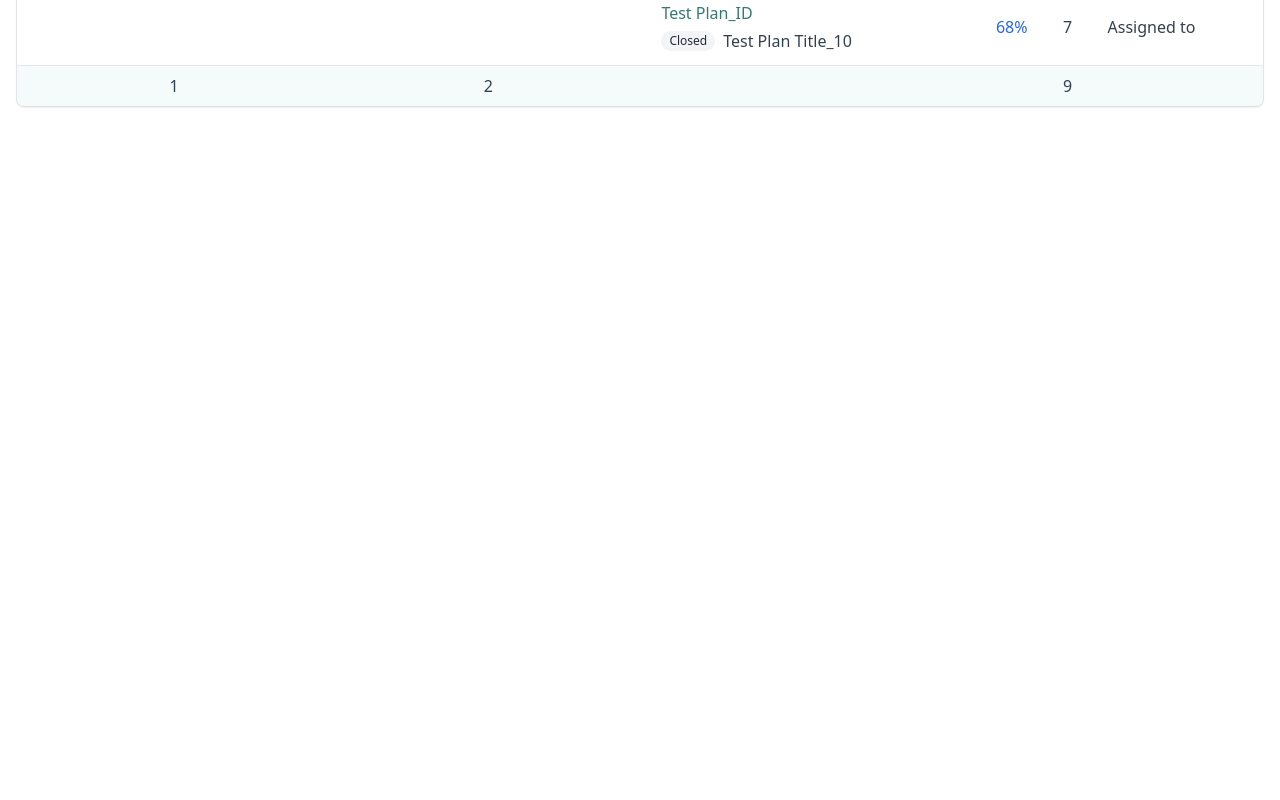
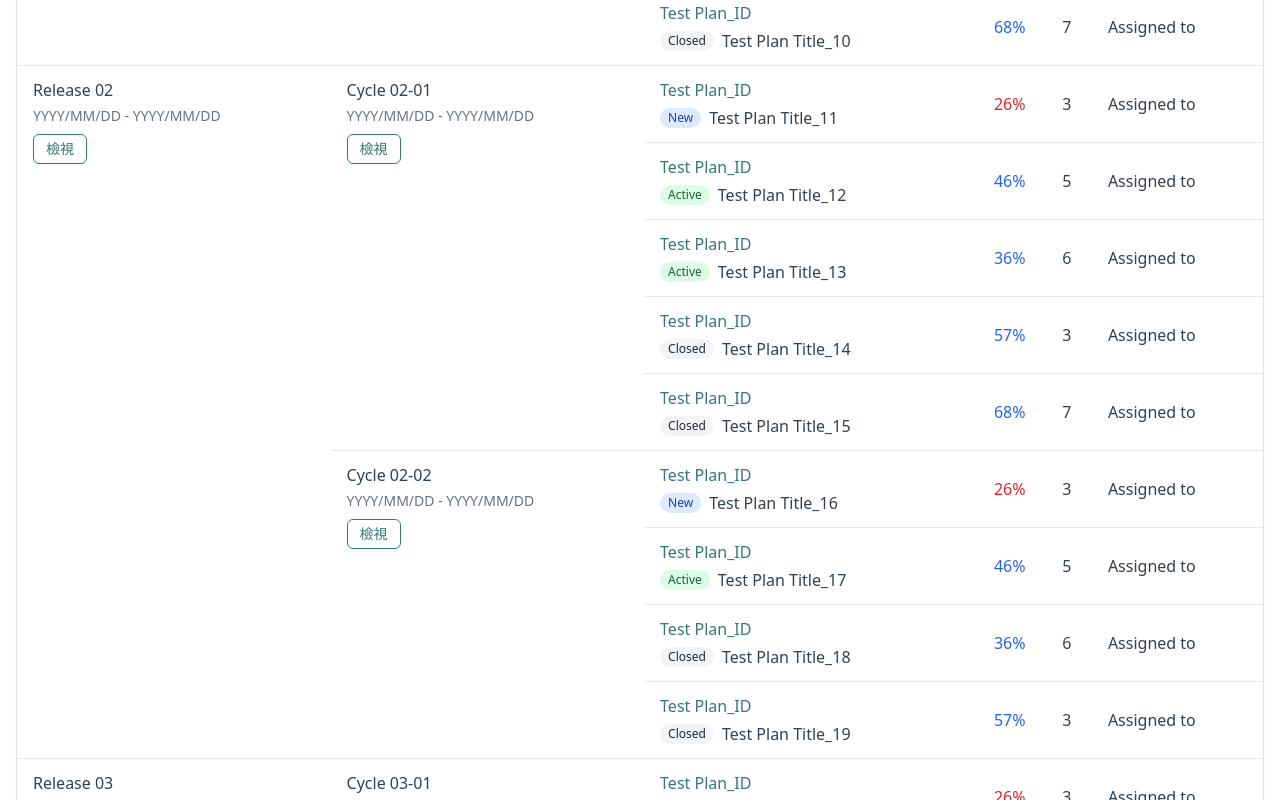
Before and after one commit to JillDai/friendly-page-mancer, a React (Vite) app: page / in a window 1280 px wide. Shown: the part 1160-1960 px from the top of the page. Before the commit the page ends 1323 px from the top, so only its background shows below. Built offline with nearby package versions, Linux system fonts and the light colour scheme.

Commit message:
Update overview page
- Update tab styling.
- Update filter options for release.
- Update release name in the table.

```diff
--- a/src/components/TestPlanTable.tsx
+++ b/src/components/TestPlanTable.tsx
@@ -19,17 +19,17 @@ interface CycleData {
   plans: TestPlan[];
 }
 
-interface SprintData {
+interface ReleaseData {
   id: string;
   name: string;
   dateRange: string;
   cycles: CycleData[];
 }
 
-const testData: SprintData[] = [
+const testData: ReleaseData[] = [
   {
     id: '1',
-    name: 'Sprint 01',
+    name: 'Release 01',
     dateRange: 'YYYY/MM/DD - YYYY/MM/DD',
     cycles: [
       {
@@ -57,10 +57,76 @@ const testData: SprintData[] = [
         ]
       }
     ]
+  },
+  {
+    id: '2',
+    name: 'Release 02',
+    dateRange: 'YYYY/MM/DD - YYYY/MM/DD',
+    cycles: [
+      {
+        id: '2-1',
+        name: 'Cycle 02-01',
+        dateRange: 'YYYY/MM/DD - YYYY/MM/DD',
+        plans: [
+          { id: 'Test Plan_ID', status: 'New', title: 'Test Plan Title_11', progress: 26, caseCount: 3, assignedTo: 'Assigned to' },
+          { id: 'Test Plan_ID', status: 'Active', title: 'Test Plan Title_12', progress: 46, caseCount: 5, assignedTo: 'Assigned to' },
+          { id: 'Test Plan_ID', status: 'Active', title: 'Test Plan Title_13', progress: 36, caseCount: 6, assignedTo: 'Assigned to' },
+          { id: 'Test Plan_ID', status: 'Closed', title: 'Test Plan Title_14', progress: 57, caseCount: 3, assignedTo: 'Assigned to' },
+          { id: 'Test Plan_ID', status: 'Closed', title: 'Test Plan Title_15', progress: 68, caseCount: 7, assignedTo: 'Assigned to' }
+        ]
+      },
+      {
+        id: '2-2',
+        name: 'Cycle 02-02',
+        dateRange: 'YYYY/MM/DD - YYYY/MM/DD',
+        plans: [
+          { id: 'Test Plan_ID', status: 'New', title: 'Test Plan Title_16', progress: 26, caseCount: 3, assignedTo: 'Assigned to' },
+          { id: 'Test Plan_ID', status: 'Active', title: 'Test Plan Title_17', progress: 46, caseCount: 5, assignedTo: 'Assigned to' },
+          { id: 'Test Plan_ID', status: 'Closed', title: 'Test Plan Title_18', progress: 36, caseCount: 6, assignedTo: 'Assigned to' },
+          { id: 'Test Plan_ID', status: 'Closed', title: 'Test Plan Title_19', progress: 57, caseCount: 3, assignedTo: 'Assigned to' }
+        ]
+      }
+    ]
+  },
+  {
+    id: '3',
+    name: 'Release 03',
+    dateRange: 'YYYY/MM/DD - YYYY/MM/DD',
+    cycles: [
+      {
+        id: '3-1',
+        name: 'Cycle 03-01',
+        dateRange: 'YYYY/MM/DD - YYYY/MM/DD',
+        plans: [
+          { id: 'Test Plan_ID', status: 'New', title: 'Test Plan Title_20', progress: 26, caseCount: 3, assignedTo: 'Assigned to' },
+          { id: 'Test Plan_ID', status: 'Active', title: 'Test Plan Title_21', progress: 46, caseCount: 5, assignedTo: 'Assigned to' }
+        ]
+      }
+    ]
   }
 ];
 
-const TestPlanTable = () => {
+interface TestPlanTableProps {
+  filteredReleases?: string[];
+}
+
+const TestPlanTable: React.FC<TestPlanTableProps> = ({ filteredReleases }) => {
+  // Filter the data based on selected releases
+  const filterData = () => {
+    if (!filteredReleases || filteredReleases.length === 0) {
+      return testData;
+    }
+
+    return testData.filter(release =>
+      filteredReleases.some(selectedRelease =>
+        selectedRelease.toLowerCase() === `release${release.id.padStart(2, '0')}` ||
+        selectedRelease.toLowerCase() === `release${release.id}`
+      )
+    );
+  };
+
+  const filteredData = filterData();
+
   return (
     <div className="rounded-md overflow-hidden shadow-sm">
       <table className="w-full border-collapse">
@@ -75,17 +141,17 @@ const TestPlanTable = () => {
           </tr>
         </thead>
         <tbody>
-          {testData.map((sprint) =>
-            sprint.cycles.flatMap((cycle, cIndex) =>
+          {filteredData.map((release) =>
+            release.cycles.flatMap((cycle, cIndex) =>
               cycle.plans.map((plan, pIndex) => (
                 <tr key={`${cycle.id}-${pIndex}`} className="border-b border-gray-200 hover:bg-custom-pale/30 transition-colors">
                   {pIndex === 0 && cIndex === 0 ? (
                     <td
                       className="py-3 px-4 align-top"
-                      rowSpan={sprint.cycles.reduce((acc, c) => acc + c.plans.length, 0)}
+                      rowSpan={release.cycles.reduce((acc, c) => acc + c.plans.length, 0)}
                     >
-                      <div className="font-medium">{sprint.name}</div>
-                      <div className="text-gray-500 text-sm mt-1">{sprint.dateRange}</div>
+                      <div className="font-medium">{release.name}</div>
+                      <div className="text-gray-500 text-sm mt-1">{release.dateRange}</div>
                       <Button variant="outline" className="mt-2 text-sm py-1 px-3 h-auto border-custom-teal text-custom-teal hover:bg-custom-pale hover:text-custom-teal">
                         檢視
                       </Button>
@@ -142,11 +208,17 @@ const TestPlanTable = () => {
         </tbody>
         <tfoot className="bg-custom-pale/50">
           <tr>
-            <td className="py-2 px-4 text-center">1</td>
-            <td className="py-2 px-4 text-center">2</td>
+            <td className="py-2 px-4 text-center">{filteredData.length}</td>
+            <td className="py-2 px-4 text-center">
+              {filteredData.reduce((acc, release) => acc + release.cycles.length, 0)}
+            </td>
             <td className="py-2 px-4"></td>
             <td className="py-2 px-4"></td>
-            <td className="py-2 px-4 text-center font-medium">9</td>
+            <td className="py-2 px-4 text-center font-medium">
+              {filteredData.reduce((acc, release) =>
+                acc + release.cycles.reduce((cycleAcc, cycle) =>
+                  cycleAcc + cycle.plans.reduce((planAcc, plan) => planAcc + plan.caseCount, 0), 0), 0)}
+            </td>
             <td className="py-2 px-4"></td>
           </tr>
         </tfoot>
--- a/src/pages/OverviewPage.tsx
+++ b/src/pages/OverviewPage.tsx
@@ -1,4 +1,3 @@
-
 import React, { useState } from 'react';
 import {
   Select,
@@ -19,15 +18,17 @@ const OverviewPage = () => {
 
   // Filter options data
   const releaseOptions = [
-    { value: 'sprint01', label: 'Sprint 01' },
-    { value: 'sprint02', label: 'Sprint 02' },
-    { value: 'sprint03', label: 'Sprint 03' },
+    { value: 'release01', label: 'Release 01' },
+    { value: 'release02', label: 'Release 02' },
+    { value: 'release03', label: 'Release 03' },
   ];
 
   const cycleOptions = [
     { value: 'cycle01-01', label: 'Cycle 01-01' },
     { value: 'cycle01-02', label: 'Cycle 01-02' },
     { value: 'cycle02-01', label: 'Cycle 02-01' },
+    { value: 'cycle02-02', label: 'Cycle 02-02' },
+    { value: 'cycle03-01', label: 'Cycle 03-01' },
   ];
 
   const assignedToOptions = [
@@ -36,9 +37,18 @@ const OverviewPage = () => {
     { value: 'user3', label: 'User 3' },
   ];
 
-  const [selectedReleases, setSelectedReleases] = useState([]);
-  const [selectedCycles, setSelectedCycles] = useState([]);
-  const [selectedAssignees, setSelectedAssignees] = useState([]);
+  const [selectedReleases, setSelectedReleases] = useState<string[]>([]);
+  const [selectedCycles, setSelectedCycles] = useState<string[]>([]);
+  const [selectedAssignees, setSelectedAssignees] = useState<string[]>([]);
+  const [appliedFilters, setAppliedFilters] = useState<{
+    releases: string[];
+    cycles: string[];
+    assignees: string[];
+  }>({
+    releases: [],
+    cycles: [],
+    assignees: []
+  });
 
   const handleSearch = () => {
     console.log('Searching with filters:', {
@@ -46,7 +56,12 @@ const OverviewPage = () => {
       cycles: selectedCycles,
       assignees: selectedAssignees
     });
-    // Here you would implement the actual filtering logic
+
+    setAppliedFilters({
+      releases: [...selectedReleases],
+      cycles: [...selectedCycles],
+      assignees: [...selectedAssignees]
+    });
   };
 
   return (
@@ -73,7 +88,7 @@ const OverviewPage = () => {
           <TabsList className="w-full justify-start gap-6 rounded-none bg-transparent p-0">
             <TabsTrigger
               value="overview"
-              className="border-b-2 data-[state=active]:border-custom-teal data-[state=active]:text-custom-teal data-[state=active]:font-semibold data-[state=active]:shadow-none px-2 py-2 rounded-none bg-transparent"
+              className="border-b-2 data-[state=active]:border-custom-teal data-[state=active]:text-custom-teal data-[state=active]:font-semibold data-[state=active]:shadow-none px-2 py-2 rounded-none bg-transparent border-transparent"
             >
               Overview
             </TabsTrigger>
@@ -159,7 +174,7 @@ const OverviewPage = () => {
         <TabsContent value="overview" className="mt-4 p-0">
           <Card className="border border-gray-200 shadow-sm">
             <CardContent className="p-0">
-              <TestPlanTable />
+              <TestPlanTable filteredReleases={appliedFilters.releases} />
             </CardContent>
           </Card>
         </TabsContent>
```
